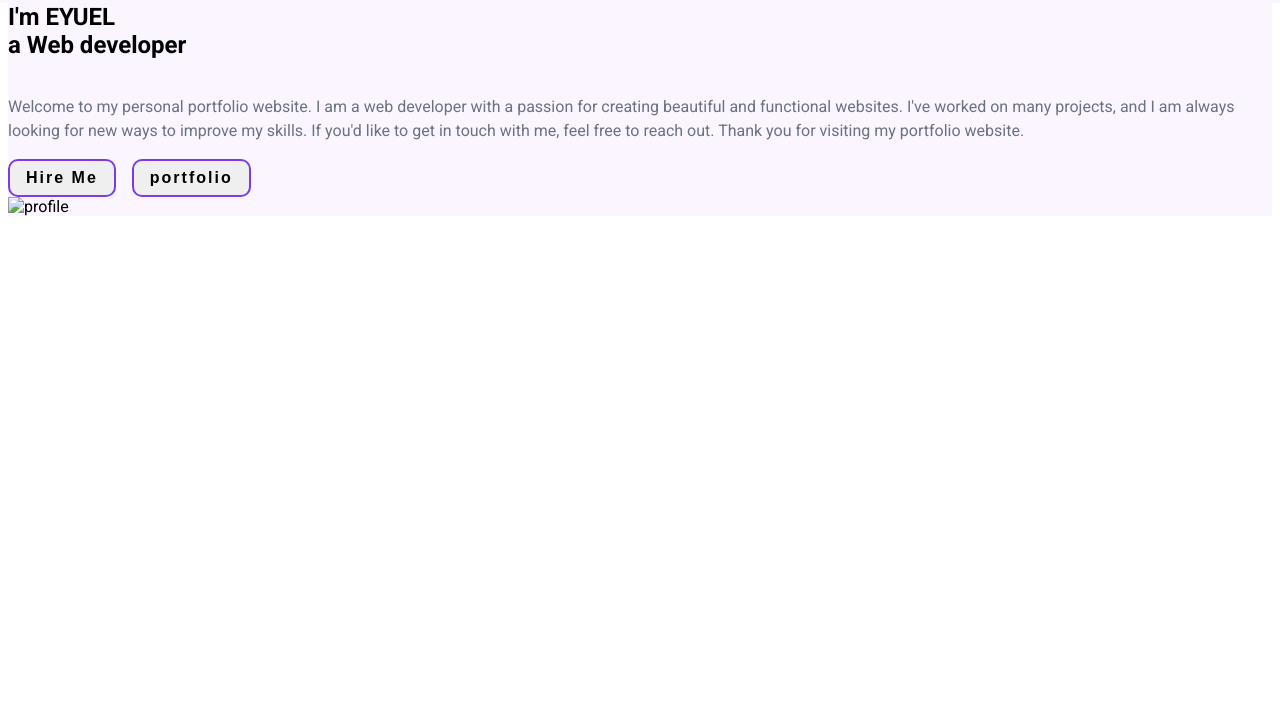
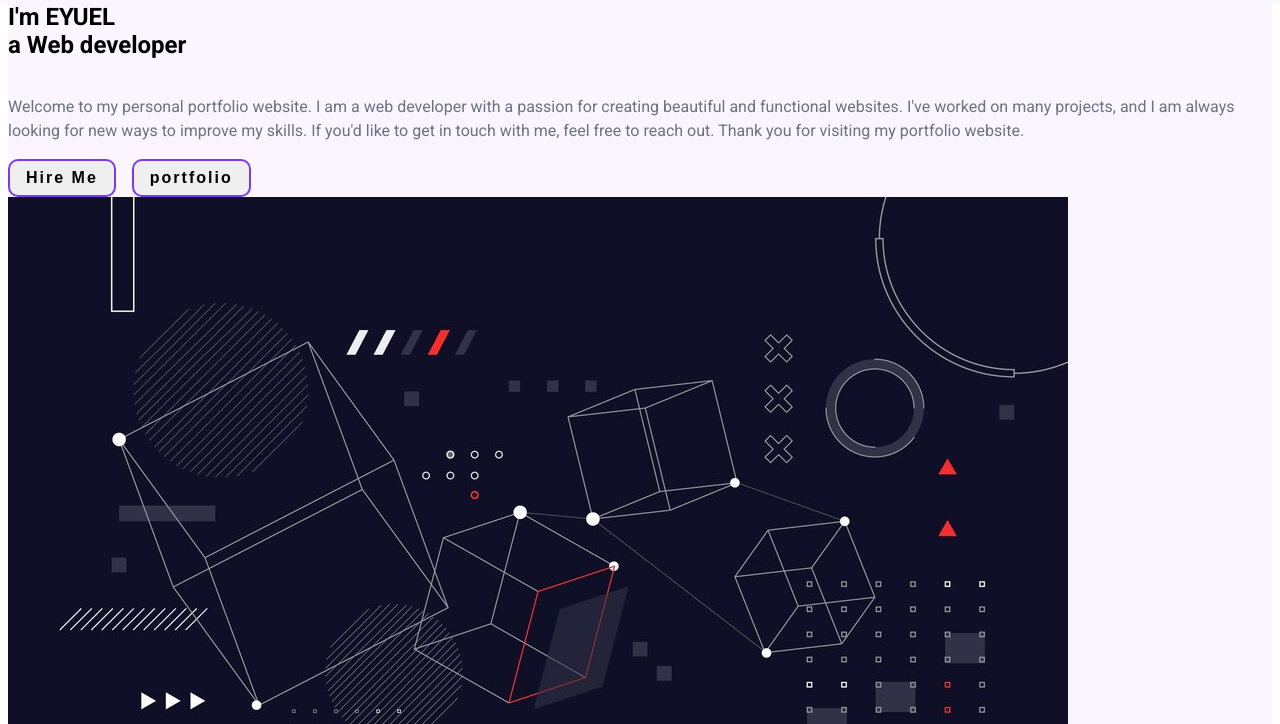
Before and after one commit to Eyuelxy/Portfolio, a plain HTML site: page index.html in a window 1280 px wide. Shown: the part 76-800 px from the top of the page. Drawn offline with nearby package versions, Linux system fonts and the light colour scheme.

Commit message:
Update index.html

```diff
--- a/index.html
+++ b/index.html
@@ -41,7 +41,7 @@
                     </div>
                 </div>
                 <div class="image">
-                    <img src="img/profile.jpg.jpg" alt="profile"/>
+                    <img src="profile.jpg.jpg" alt="profile"/>
                 </div>
             </div>
         </section>
```
